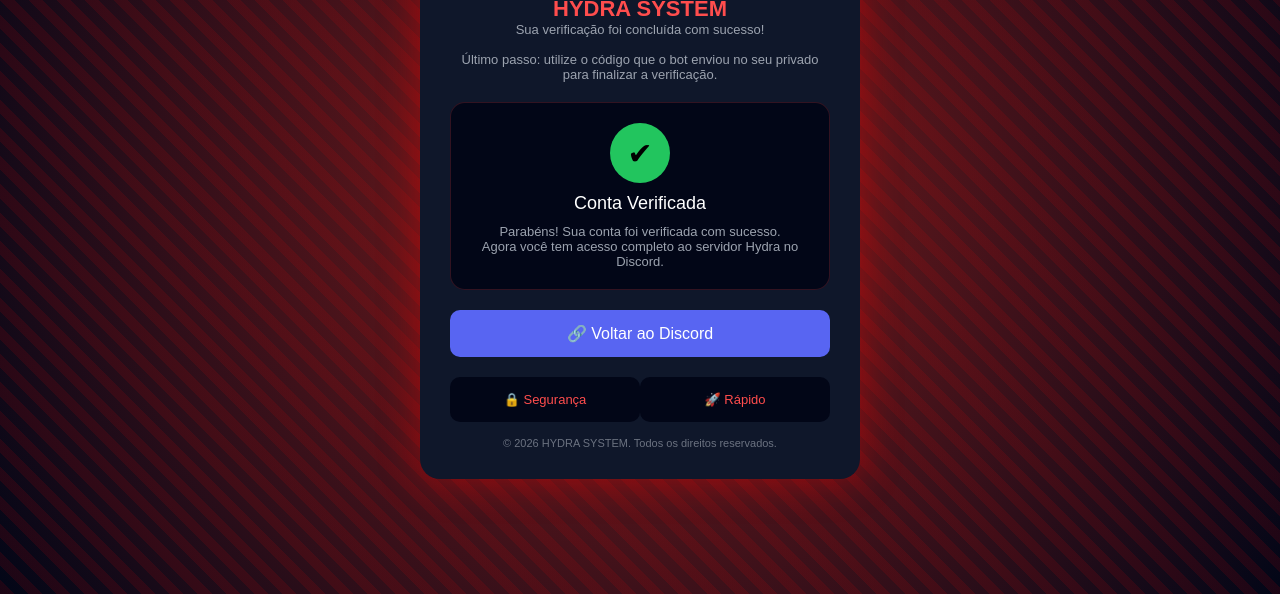
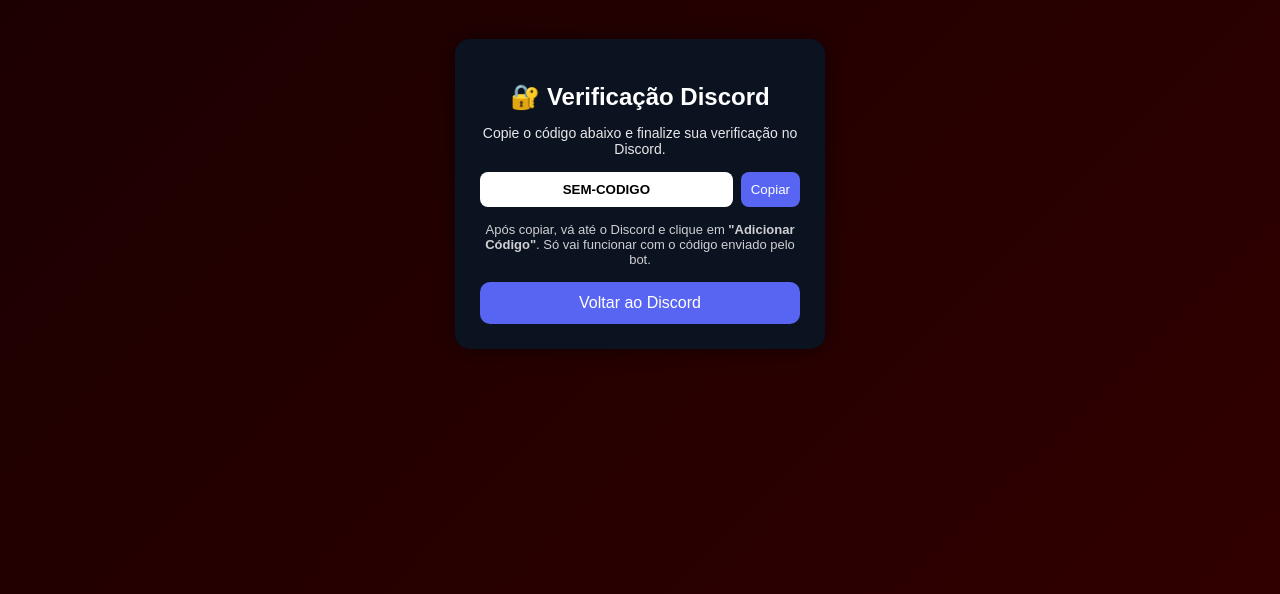
Before and after one commit to hydra-verify/Verifica-o-Hydra, a plain HTML site: page index.html in a window 1280 px wide. Shown: the part 206-800 px from the top of the page. Drawn offline with Linux system fonts and the light colour scheme.

Commit message:
Update index.html

```diff
--- a/index.html
+++ b/index.html
@@ -2,186 +2,129 @@
 <html lang="pt-BR">
 <head>
   <meta charset="UTF-8">
-<meta name="viewport" content="width=device-width, initial-scale=1.0">
   <title>Hydra Verificação</title>
-
   <style>
     body {
       margin: 0;
       font-family: Arial, sans-serif;
-    background: radial-gradient(circle, #7f1d1d, #020617);
+      background: linear-gradient(135deg, #1a0000, #300000);
+      display: flex;
+      justify-content: center;
+      align-items: center;
       height: 100vh;
-    display: flex;
-    align-items: center;
-    justify-content: center;
+      color: white;
     }
 
-/* FUNDO COM EFEITO */
-body::before {
-    content: "";
-    position: absolute;
-    width: 100%;
-    height: 100%;
-    background: repeating-linear-gradient(
-        45deg,
-        rgba(255,0,0,0.1),
-        rgba(255,0,0,0.1) 10px,
-        transparent 10px,
-        transparent 20px
-    );
-    z-index: 0;
+    .card {
+      background: #0b1220;
+      padding: 25px;
+      border-radius: 15px;
+      width: 320px;
+      text-align: center;
+      box-shadow: 0 0 20px rgba(0,0,0,0.5);
     }
 
-/* CARD PRINCIPAL */
-.container {
-    position: relative;
-    z-index: 1;
-    background: #0f172a;
-    padding: 30px;
-    border-radius: 20px;
-    width: 90%;
-    max-width: 380px;
-    text-align: center;
-    box-shadow: 0 0 40px rgba(255,0,0,0.4);
-}
-
-/* LOGO */
-.logo {
-    font-size: 40px;
-    color: #ff4d4d;
+    h2 {
       margin-bottom: 10px;
     }
 
-/* TÍTULO */
-.title {
-    color: #ff4d4d;
-    font-size: 22px;
+    p {
+      font-size: 14px;
+      opacity: 0.9;
+    }
+
+    .code-box {
+      display: flex;
+      margin: 15px 0;
+      gap: 8px;
+    }
+
+    .code-box input {
+      flex: 1;
+      padding: 10px;
+      border-radius: 8px;
+      border: none;
+      text-align: center;
       font-weight: bold;
     }
 
-/* SUB */
-.sub {
-    color: #9ca3af;
-    font-size: 13px;
-    margin-bottom: 20px;
-}
-
-/* CARD INTERNO */
-.inner-card {
-    background: #020617;
-    border-radius: 15px;
-    padding: 20px;
-    border: 1px solid #ff4d4d30;
-}
-
-/* CHECK */
-.check {
-    width: 60px;
-    height: 60px;
-    background: #22c55e;
-    border-radius: 50%;
-    display: flex;
-    align-items: center;
-    justify-content: center;
-    margin: auto;
-    font-size: 30px;
-    margin-bottom: 10px;
-}
-
-/* TEXTO */
-.inner-title {
-    color: white;
-    font-size: 18px;
-    margin-bottom: 10px;
-}
-
-.inner-desc {
-    color: #9ca3af;
-    font-size: 13px;
-}
-
-/* BOTÃO */
-.btn {
-    margin-top: 20px;
-    width: 100%;
-    padding: 14px;
+    .code-box button {
+      padding: 10px;
       border: none;
-    border-radius: 10px;
+      border-radius: 8px;
       background: #5865F2;
       color: white;
-    font-size: 16px;
       cursor: pointer;
     }
 
-/* CAIXAS */
-.features {
-    display: flex;
-    justify-content: space-between;
-    margin-top: 20px;
+    .code-box button:hover {
+      background: #4752c4;
     }
 
-.box {
-    background: #020617;
-    padding: 15px;
+    .btn {
+      display: block;
+      margin-top: 15px;
+      padding: 12px;
+      background: #5865F2;
+      color: white;
+      text-decoration: none;
       border-radius: 10px;
-    width: 45%;
-    color: #ff4d4d;
-    font-size: 13px;
     }
 
-/* FOOTER */
-.footer {
-    margin-top: 15px;
-    font-size: 11px;
-    color: #6b7280;
+    .btn:hover {
+      background: #4752c4;
+    }
+
+    .instrucoes {
+      font-size: 13px;
+      margin-top: 10px;
+      opacity: 0.8;
     }
   </style>
-
 </head>
-
 <body>
 
-<div class="container">
+  <div class="card">
+    <h2>🔐 Verificação Discord</h2>
 
-    <div class="logo">💎</div>
+    <p>
+      Copie o código abaixo e finalize sua verificação no Discord.
+    </p>
 
-    <div class="title">HYDRA SYSTEM</div>
-    <div class="sub">
-Sua verificação foi concluída com sucesso!<br><br>
- Último passo: utilize o código que o bot enviou no seu privado para finalizar a verificação.
+    <div class="code-box">
+      <input type="text" id="codigo" value="CARREGANDO..." readonly>
+      <button onclick="copiarCodigo()">Copiar</button>
     </div>
 
-    <div class="inner-card">
+    <p class="instrucoes">
+      Após copiar, vá até o Discord e clique em <b>"Adicionar Código"</b>.
+      Só vai funcionar com o código enviado pelo bot.
+    </p>
 
-        <div class="check">✔</div>
-
-        <div class="inner-title">Conta Verificada</div>
-
-        <div class="inner-desc">
-            Parabéns! Sua conta foi verificada com sucesso.<br>
-            Agora você tem acesso completo ao servidor Hydra no Discord.
-        </div>
-
-    </div>
-
-    <button class="btn" onclick="voltarDiscord()">
-        🔗 Voltar ao Discord
-    </button>
-
-    <div class="features">
-        <div class="box">🔒 Segurança</div>
-        <div class="box">🚀 Rápido</div>
-    </div>
-
-    <div class="footer">
-        © 2026 HYDRA SYSTEM. Todos os direitos reservados.
-    </div>
-
+    <a href="https://discord.com" class="btn">Voltar ao Discord</a>
   </div>
 
   <script>
-function voltarDiscord() {
-    window.location.href = "https://discord.com";
+    // pega código da URL
+    const params = new URLSearchParams(window.location.search);
+    const code = params.get("code");
+
+    const campo = document.getElementById("codigo");
+
+    if (code) {
+      campo.value = code;
+    } else {
+      campo.value = "SEM-CODIGO";
+    }
+
+    function copiarCodigo() {
+      const input = document.getElementById("codigo");
+      input.select();
+      input.setSelectionRange(0, 99999);
+
+      navigator.clipboard.writeText(input.value);
+
+      alert("Código copiado!");
     }
   </script>
 
```
Lines whose indentation alone changed are shown as unchanged.
